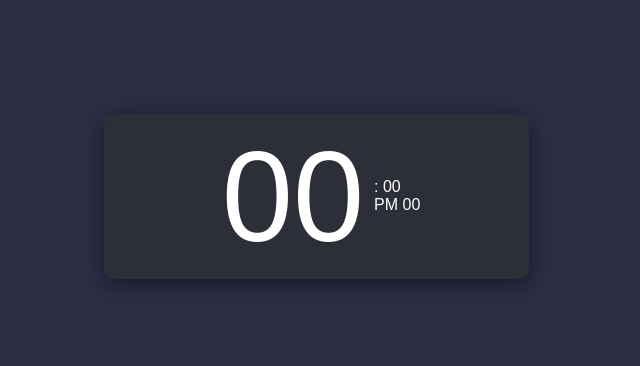
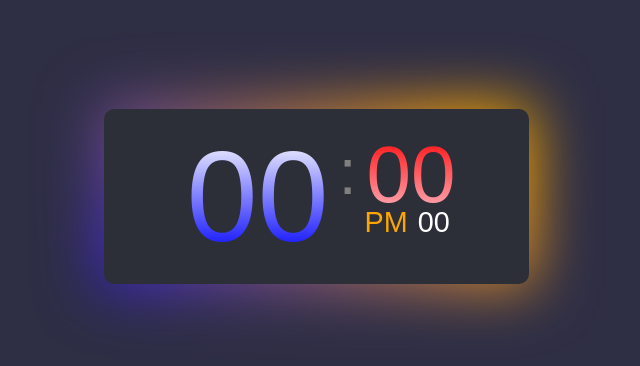
Before and after one commit to Nikita-kanwar/Digital-Clock, a plain HTML site: page index.html in a window 1280 px wide. Shown: the part 124-490 px from the top of the page, without its empty margins (324-964 px from the left). Drawn offline with Linux system fonts and the light colour scheme.

Commit message:
Apply animation on background

```diff
--- a/style.css
+++ b/style.css
@@ -5,13 +5,13 @@
     font-family: sans-serif;
 }
 
-body, .t, .left {
+body, .t, .left, .right, .right-t ,.right-d {
     display: flex;
     justify-content: center;
     align-items: center;
 }
 
-.d-clock, .t{
+.d-clock, .t, .right, .right-t, .right-d{
     position: relative;
 }
 
@@ -25,13 +25,96 @@ body{
     background: #2d2f38;
     width: 425px;
     padding: 20px 45px;
-    box-shadow: 0 5px 25px rgba(14, 21, 37, .8);
     border-radius: 10px;
+
 }
 
+.d-clock::before
+{
+    content: '';
+    position: absolute;
+    background: linear-gradient(45deg,blue,orange,green);
+    background-size: 200% 200%;
+    top: -5px;
+    left: -5px;
+    bottom: -5px;
+    right: -5px;
+    z-index: -1;
+    filter: blur(30px);
+    animation: glowing  5s ease infinite;
+}
+@keyframes glowing{
+    0%{
+        background-position: 0% 50%;
+    }
+    50%{
+        background-position: 100% 50%;
+    }
+
+   100%{
+        background-position: 0% 50%;
+    }
+
+
+}
 #h{
     font-weight: 600px;
     padding: 0 10px;
     line-height: 125px;
     font-size: 8rem;
+    background: -webkit-linear-gradient(90deg,blue,white);
+    -webkit-text-fill-color: transparent;
+    -webkit-background-clip: text;
 }
+
+.right{
+    flex-direction: column;
+}
+
+#dots{
+    font-size: 4rem;
+    transform: translateY(-3px);
+    color: gray;
+}
+
+#minutes{
+    font-size: 5rem;
+    font-weight: 500;
+    margin-left: 10px;
+    background: -webkit-linear-gradient(90deg,pink,red);
+    -webkit-text-fill-color: transparent;
+    -webkit-background-clip: text;
+
+}
+
+.right-d{
+    margin-left: 10px;
+    transform: translateY(-25px);
+
+}
+
+
+#period, #seconds{
+    margin-top: 10px;
+    font-size: 1.8rem;
+    font-weight: 500;
+    margin-left: 10px;
+}
+.right-d{
+    margin-left: 10px;
+    transform: translateY(-25px);
+}
+
+#period,  #seconds{
+    font-size: 1.8rem;
+    font-weight: 500;
+    margin-left: 10px;
+
+}
+
+#period {
+    color: orange;
+}
+#seconds{
+    color:white;
+}
```
